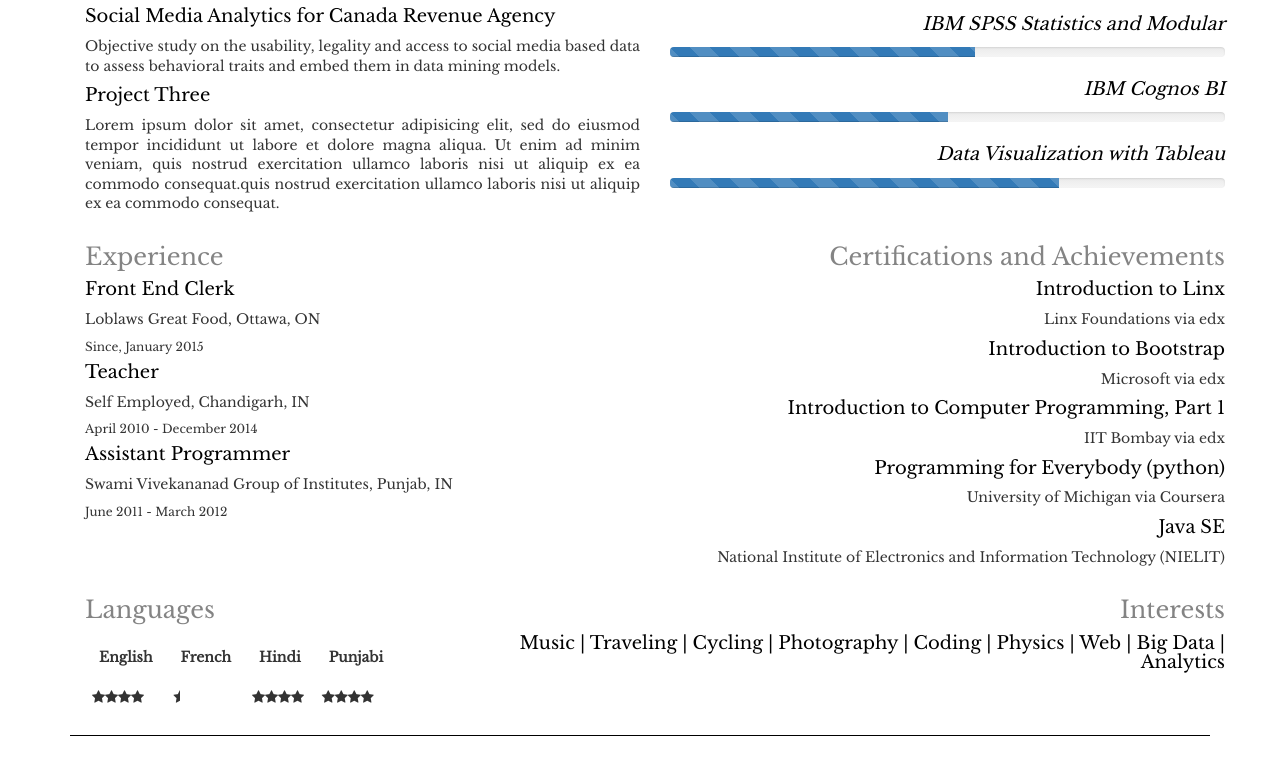
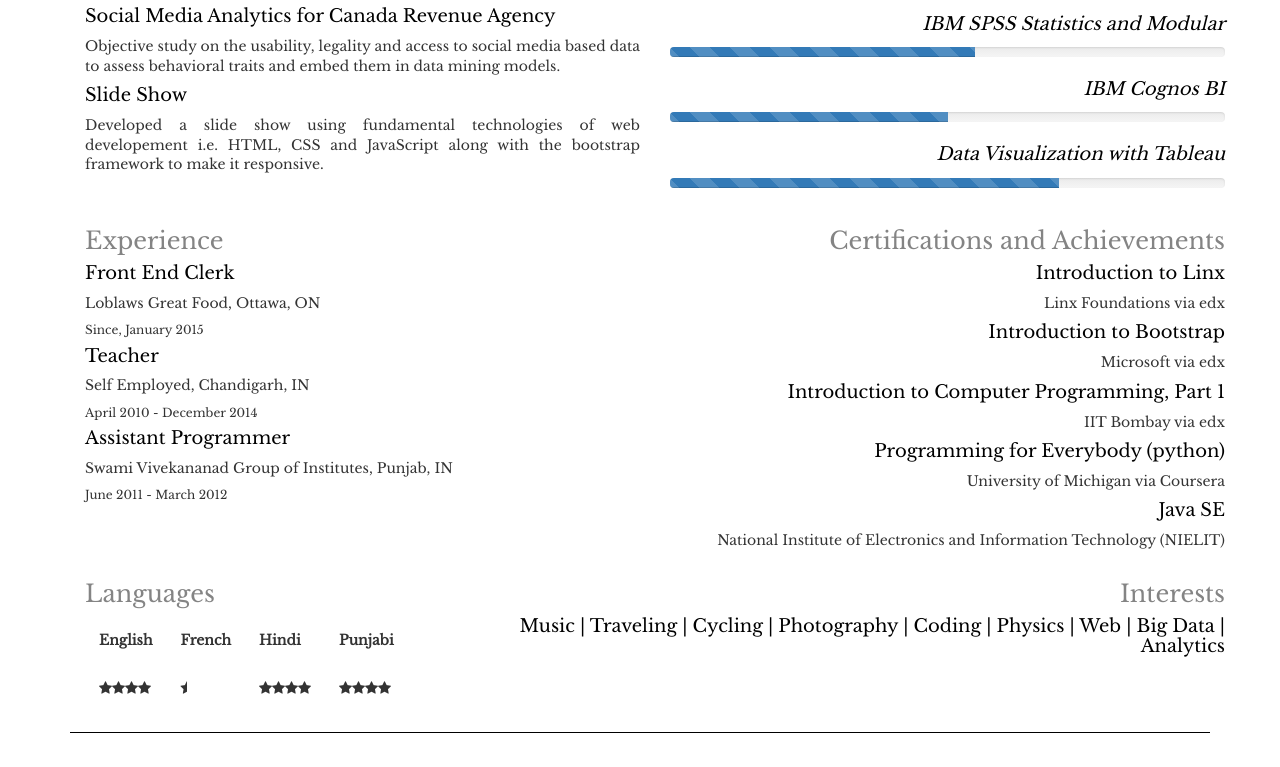
Before and after one commit to hmntkmr/Interactive-Resume, a plain HTML site: page index.html in a window 1280 px wide. Shown: the part 1051-1818 px from the top of the page. Drawn offline with nearby package versions, Linux system fonts and the light colour scheme.

Commit message:
completed
resume complete everything is clear and formatted.

```diff
--- a/css/bootstrap.css
+++ b/css/bootstrap.css
@@ -11,6 +11,10 @@
 .summary{
 	line-height: 2em;
 	font-family: 'Libre Baskerville', serif;
+}
+
+.col-xs-12{
+	color: red;
 }
 
 html{
--- a/index.html
+++ b/index.html
@@ -37,12 +37,12 @@
         <div class="col-md-4">
             <h4 class="text-left"><i aria-hidden="true" class="fa fa-phone fa-lg"></i> 343-777-2717</h4>
         </div>
-        <div class="col-md-4">
+        <div class="col-md-4 ">
             <a href="mailto:hemantkumar@me.com?Subject=Hello%20there!">
             <h4 class="text-center"><i aria-hidden="true" class="fa fa-envelope fa-lg"></i> hemantkumar@me.com</h4></a>
         </div>
         <div class="col-md-4">
-            <h4 class="text-right"><i aria-hidden="true" class="fa fa-map-marker fa-lg"></i> Ottawa, ON</h4>
+            <h4 class="text-right"><i aria-hidden="true" class="fa fa-map-marker fa-lg hidden-xs "></i> Ottawa, ON</h4>
         </div>
     </div>
     <hr>
@@ -65,8 +65,8 @@
                 <p class="text-justify">Click to edit project descriptionThe main objective of project was to install and configure IBM cognos 10 Enterprise edition in a Multi-Server environment. Different components of Cognos were installed on different computers. The primary goal was to meet performance and fail over capability of system as per client's requirements.</p>
                 <h4 class="text-left">Social Media Analytics for Canada Revenue Agency</h4>
                 <p class="text-justify ">Objective study on the usability, legality and access to social media based data to assess behavioral traits and embed them in data mining models.</p>
-                <h4 class="text-left">Project Three</h4>
-                <p class="text-justify">Lorem ipsum dolor sit amet, consectetur adipisicing elit, sed do eiusmod tempor incididunt ut labore et dolore magna aliqua. Ut enim ad minim veniam, quis nostrud exercitation ullamco laboris nisi ut aliquip ex ea commodo consequat.quis nostrud exercitation ullamco laboris nisi ut aliquip ex ea commodo consequat.</p>
+                <h4 class="text-left">Slide Show</h4>
+                <p class="text-justify">Developed a slide show using fundamental technologies of web developement i.e. HTML, CSS and JavaScript along with the bootstrap framework to make it responsive.</p>
             </div>
             <div class="col-md-6">
                 <!-- Start of skills section -->
@@ -156,16 +156,16 @@
     			<h3 class="text-left">Languages</h3>
     			<table>
 				  <tr>
-				    <th>English</th>
-				    <th>French</th>
-				    <th>Hindi</th>
-				    <th>Punjabi</th>
+				    <th class="text-justify">English</th>
+				    <th class="text-justify">French</th>
+				    <th class="text-justify">Hindi</th>
+				    <th class="text-justify">Punjabi</th>
 				  </tr>
 				  <tr>
-				    <td><i class="fa fa-star" aria-hidden="true"></i><i class="fa fa-star" aria-hidden="true"></i><i class="fa fa-star" aria-hidden="true"></i><i class="fa fa-star" aria-hidden="true"></i></td>
-				    <td><i class="fa fa-star-half" aria-hidden="true"></i></td>
-				    <td><i class="fa fa-star" aria-hidden="true"></i><i class="fa fa-star" aria-hidden="true"></i><i class="fa fa-star" aria-hidden="true"></i><i class="fa fa-star" aria-hidden="true"></i></td>
-				    <td><i class="fa fa-star" aria-hidden="true"></i><i class="fa fa-star" aria-hidden="true"></i><i class="fa fa-star" aria-hidden="true"></i><i class="fa fa-star" aria-hidden="true"></i></td>
+				    <th class="text-justify"><i class="fa fa-star" aria-hidden="true"></i><i class="fa fa-star" aria-hidden="true"></i><i class="fa fa-star" aria-hidden="true"></i><i class="fa fa-star" aria-hidden="true"></i></th>
+				    <th class="text-justify"><i class="fa fa-star-half" aria-hidden="true"></i></th>
+				    <th class="text-justify"><i class="fa fa-star" aria-hidden="true"></i><i class="fa fa-star" aria-hidden="true"></i><i class="fa fa-star" aria-hidden="true"></i><i class="fa fa-star" aria-hidden="true"></i></th>
+				    <th class="text-justify"><i class="fa fa-star" aria-hidden="true"></i><i class="fa fa-star" aria-hidden="true"></i><i class="fa fa-star" aria-hidden="true"></i><i class="fa fa-star" aria-hidden="true"></i></th>
 				  </tr>
 				</table>
     		</div>
```
